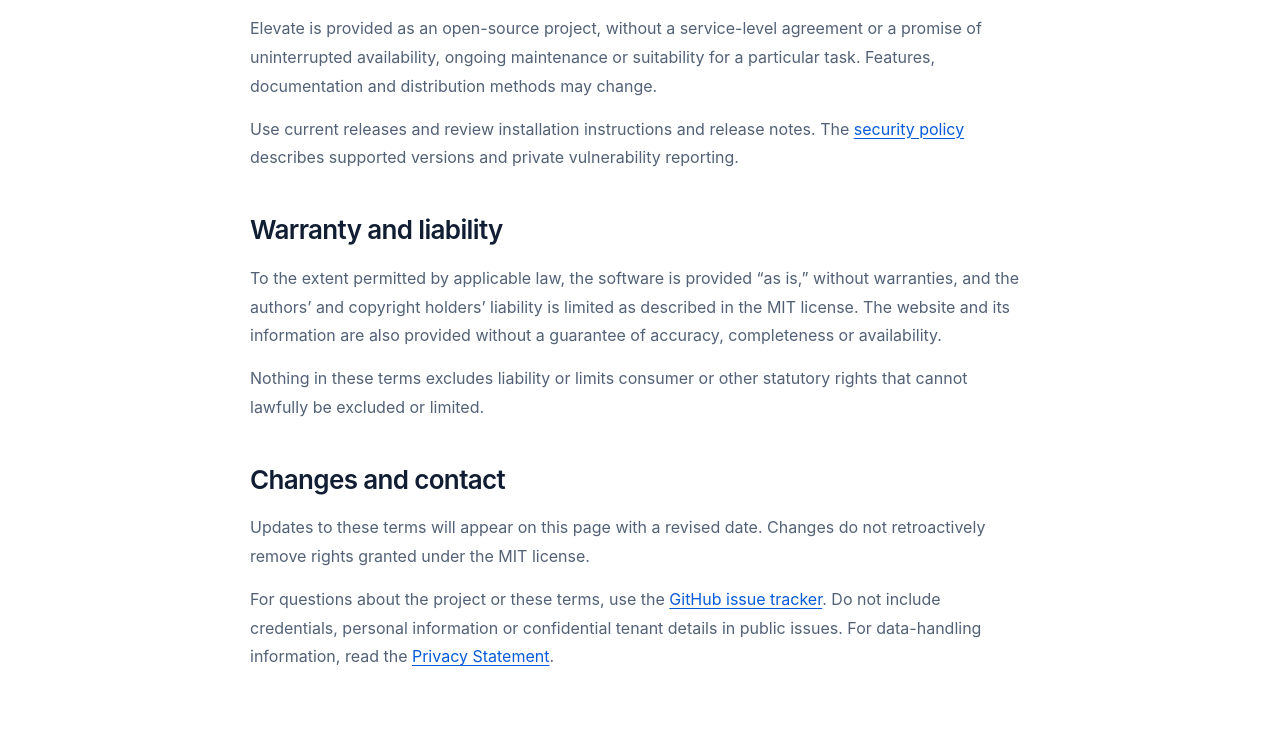
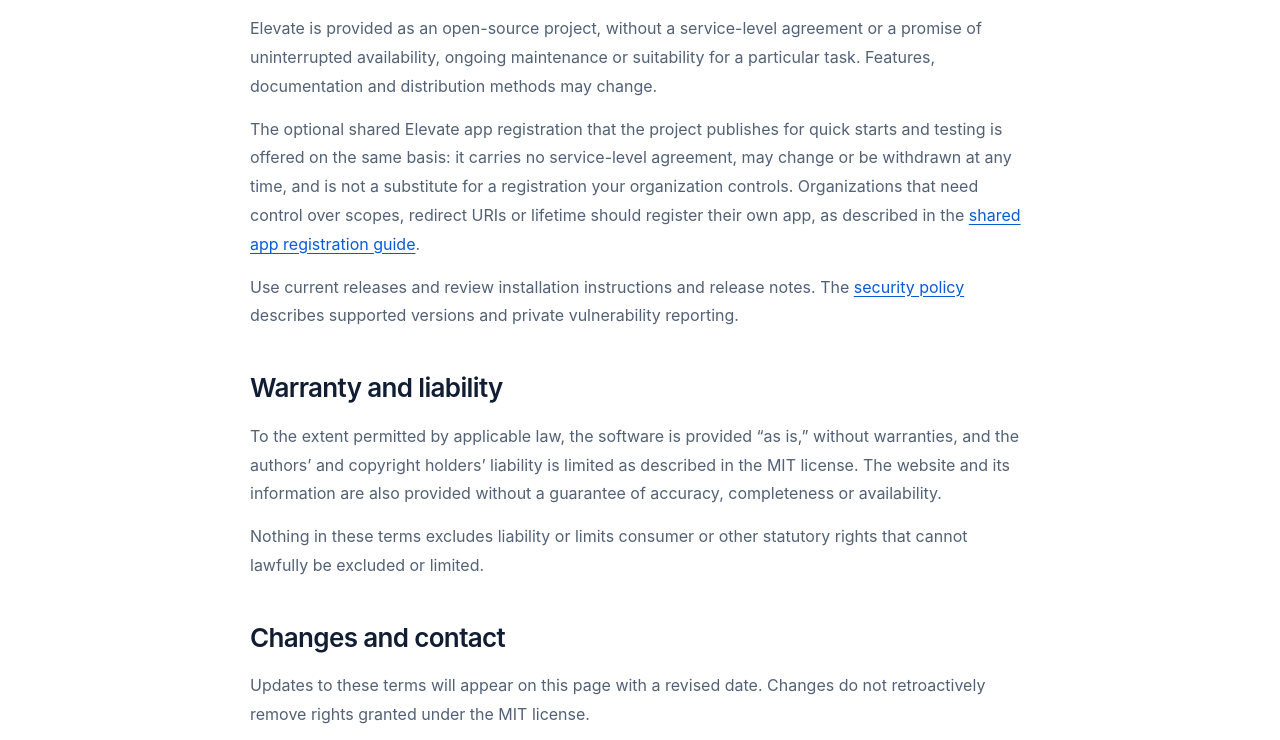
Before and after one commit to FrodeHus/elevate, a plain HTML site: page site/terms.html in a window 1280 px wide. Shown: the part 1679-2419 px from the top of the page. Drawn offline with Linux system fonts and the light colour scheme.

Commit message:
feat(macos): always offer the tenant consent link; terms page, re-rendered screenshots

```diff
--- a/site/terms.html
+++ b/site/terms.html
@@ -115,6 +115,19 @@
             documentation and distribution methods may change.
           </p>
           <p>
+            The optional shared Elevate app registration that the project
+            publishes for quick starts and testing is offered on the same
+            basis: it carries no service-level agreement, may change or be
+            withdrawn at any time, and is not a substitute for a registration
+            your organization controls. Organizations that need control over
+            scopes, redirect URIs or lifetime should register their own app,
+            as described in the
+            <a
+              href="https://github.com/FrodeHus/elevate/blob/main/docs/shared-app-registration.md"
+              >shared app registration guide</a
+            >.
+          </p>
+          <p>
             Use current releases and review installation instructions and
             release notes. The
             <a href="https://github.com/FrodeHus/elevate/blob/main/SECURITY.md"
```
Also changed, not shown: docs/images/tutorials/add-account.png, docs/images/tutorials/panel-setup.png, docs/images/tutorials/settings.png, 4 other files.
